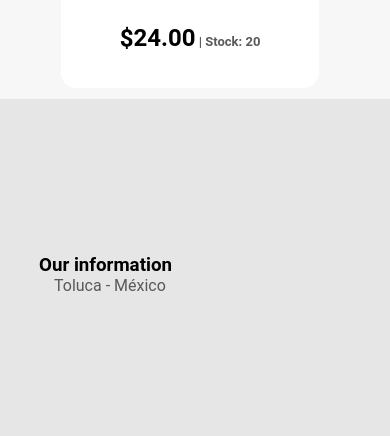
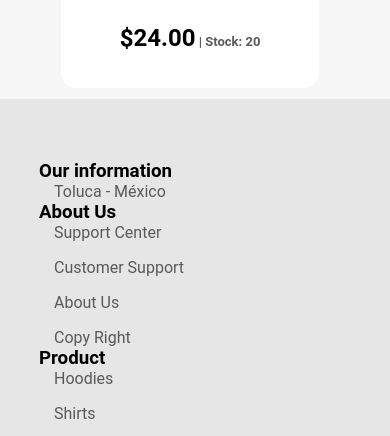
Before and after one commit to dlcm19/e-commerce, a plain HTML site: page index.html in a window 390 px wide. Shown: the part 1959-2395 px from the top of the page. Drawn offline with Linux system fonts and the light colour scheme.

Commit message:
nuevos cambios al responsive

```diff
--- a/css/styles.css
+++ b/css/styles.css
@@ -39,19 +39,20 @@
 body{
     background-color:var(--body-color) ;
     font-family: var(--body-font);
+    overflow-x: hidden;
 }
 .header {
-    width: 100%;
-    background: transparent;
+     width: 100%;
+    /* background: transparent; */
     position: fixed;
     top: 0;
     left: 0;
     z-index: var(--z-fixed);
-    transition: .4s;
+    /* transition: .4s;
     transition-property: all;
     transition-duration: 0.4s;
     transition-timing-function: ease;
-    transition-delay: 0s;
+    transition-delay: 0s; */
 }
 .nav__logo{
     align-items: center;
@@ -61,7 +62,6 @@ body{
 .nav {
     display: flex;
     align-items: center;
-
     padding: 5px 10%;
 
 }
@@ -331,28 +331,29 @@ color: #fff;
 }
 /*********footer*************/
 footer{
-    min-height: 80vh;
+    /* min-height: 80vh; */
     padding: 5px 10%;
     background-color: var(--card-color);
 
 
 }
-@media (max-width:606px){
+/* @media (max-width:606px){
     footer{
         min-height: 200vh;
     }
 
-}
-.container-footer{
+} */
+/* .container-footer{
     margin-top: 150px;
 }
 .container-footer-social{
     margin-top: 150px;
-}
+} */
 .container-footer-grid{
     display: grid;
     grid-template-columns: repeat(4, 1fr);
     grid-template-columns: 1fr 1fr 1fr 1fr;
+    /* margin-top: 4em; */
 
 }
 .container-footer-social .redes-sociales > li{
@@ -379,7 +380,8 @@ footer{
     .container-footer-grid{
         display:flex;
         flex-direction: column;
-        margin-bottom: 20em;
+        margin-top: 3.5em;
+        /* margin-bottom: 20em; */
 
     }
 }
```
